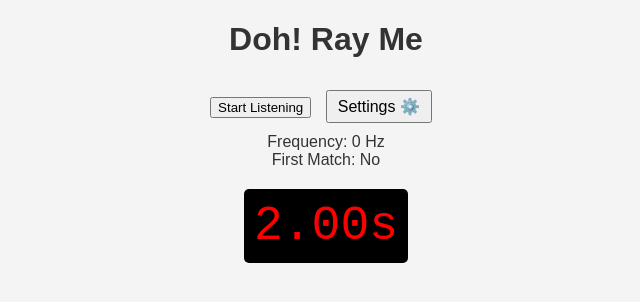
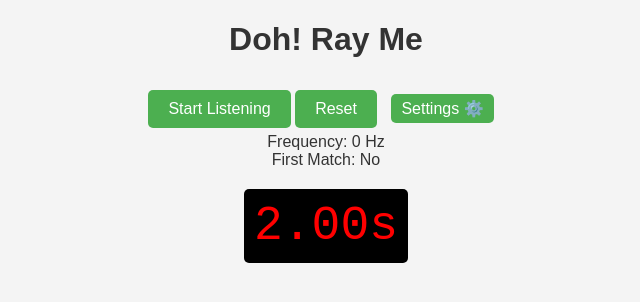
Before and after one commit to Console/console.github.io, a Jekyll site: the page ctf/sound-lock/sound.html, which Jekyll copies as it is, in a window 1280 px wide. Shown: the top 302 px of the page, without its empty margins (314-954 px from the left). Built offline with Jekyll 4.4.1, drawn with Linux system fonts in a browser that asks for light colours.

Commit message:
Adding reset button

```diff
--- a/ctf/sound-lock/script.js
+++ b/ctf/sound-lock/script.js
@@ -55,6 +55,35 @@ window.onload = function() {
         }
     });
 
+    document.getElementById('resetButton').addEventListener('click', function() {
+        // Reset all match statuses
+        const matchDisplays = [document.getElementById('firstMatchDisplay'), document.getElementById('secondMatchDisplay'), document.getElementById('thirdMatchDisplay')];
+        matchDisplays.forEach(display => {
+            display.innerText = "Match: No";
+            display.style.display = "none"; // Hide all but the first display
+        });
+        matchDisplays[0].style.display = "block"; // Only show the first target
+
+        // Hide challenge complete message
+        document.getElementById('challengeCompleteDisplay').style.display = "none";
+
+        // Reset current target index
+        currentTargetIndex = 0;
+
+        // Stop and reset all audio processing and timers if running
+        stopListening();
+
+        // Reset interface
+        if (countdownTimer) {
+            clearInterval(countdownTimer);
+        }
+        if (isListening) {
+            stopListening();
+        }
+        document.getElementById('start').textContent = "Start Listening"; // Reset start button text
+        document.getElementById('frequency').innerText = "Frequency: -- Hz"; // Reset frequency display
+    });
+
     function stopListening() {
         if (microphone) {
             microphone.disconnect();
@@ -62,12 +91,9 @@ window.onload = function() {
             bandPassFilter.disconnect();
             streamReference.getTracks().forEach(track => track.stop());
         }
-        startButton.textContent = "Start Listening";
         isListening = false;
         clearInterval(countdownTimer);
-        firstMatchDisplay.innerText = "First Match: No";
-        secondMatchDisplay.style.display = "none";
-        thirdMatchDisplay.style.display = "none";
+        document.getElementById('start').textContent = "Start Listening";
     }
 
     function analyzeSound() {
@@ -123,6 +149,9 @@ window.onload = function() {
                 matchStartTime = null; // Reset start time for the next frequency matching
             } else {
                 // All targets matched, challenge completed
+                matchDisplays.forEach(display => {
+                display.innerText = "Match: Yes, duration met"; // Update all displays to show matched
+                });
                 challengeCompleteDisplay.innerText = "Challenge Completed";
                 challengeCompleteDisplay.style.display = "block";
                 stopListening(); // Optionally stop listening after all targets are matched
--- a/ctf/sound-lock/sound.html
+++ b/ctf/sound-lock/sound.html
@@ -9,6 +9,8 @@
 <body>
     <h1>Doh! Ray Me</h1>
     <button id="start">Start Listening</button>
+    <button id="resetButton">Reset</button>
+
 
     <button id="configBtn">Settings ⚙️</button>
     <div id="configPanel" style="display: none;">
--- a/ctf/sound-lock/style.css
+++ b/ctf/sound-lock/style.css
@@ -12,6 +12,21 @@ body {
     border-radius: 5px;
     background-color: #fff;
 }
+button {
+    padding: 10px 20px;
+    font-size: 16px;
+    cursor: pointer;
+    border: none;
+    border-radius: 5px;
+    background-color: #4CAF50; /* Green background */
+    color: white; /* White text */
+    margin-top: 10px;
+}
+
+button:hover {
+    background-color: #45a049; /* Slightly darker green on hover */
+}
+
 
 input[type="range"],
 input[type="number"] {
@@ -21,6 +36,17 @@ input[type="number"] {
 #matchDisplay img {
     width: 100px;
     height: 100px;
+}
+
+#challengeCompleteDisplay {
+    font-size: 48px; /* Large font for visibility */
+    color: green; /* Green color for the text */
+    background-color: black; /* Black background for contrast */
+    font-family: 'Digital-7', monospace; /* Font that mimics digital 7-segment displays */
+    display: inline-block;
+    padding: 20px;
+    margin-top: 20px;
+    border-radius: 10px;
 }
 
 #countdownDisplay {
```
